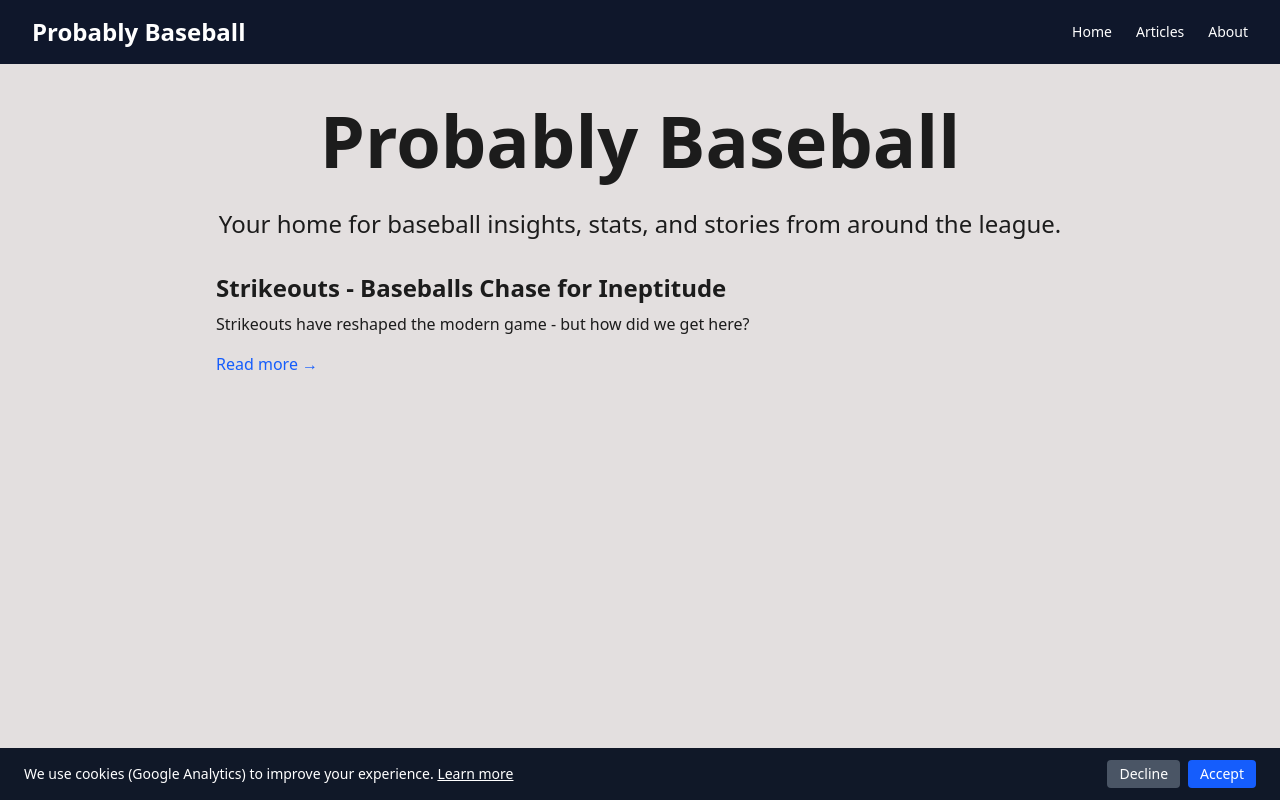
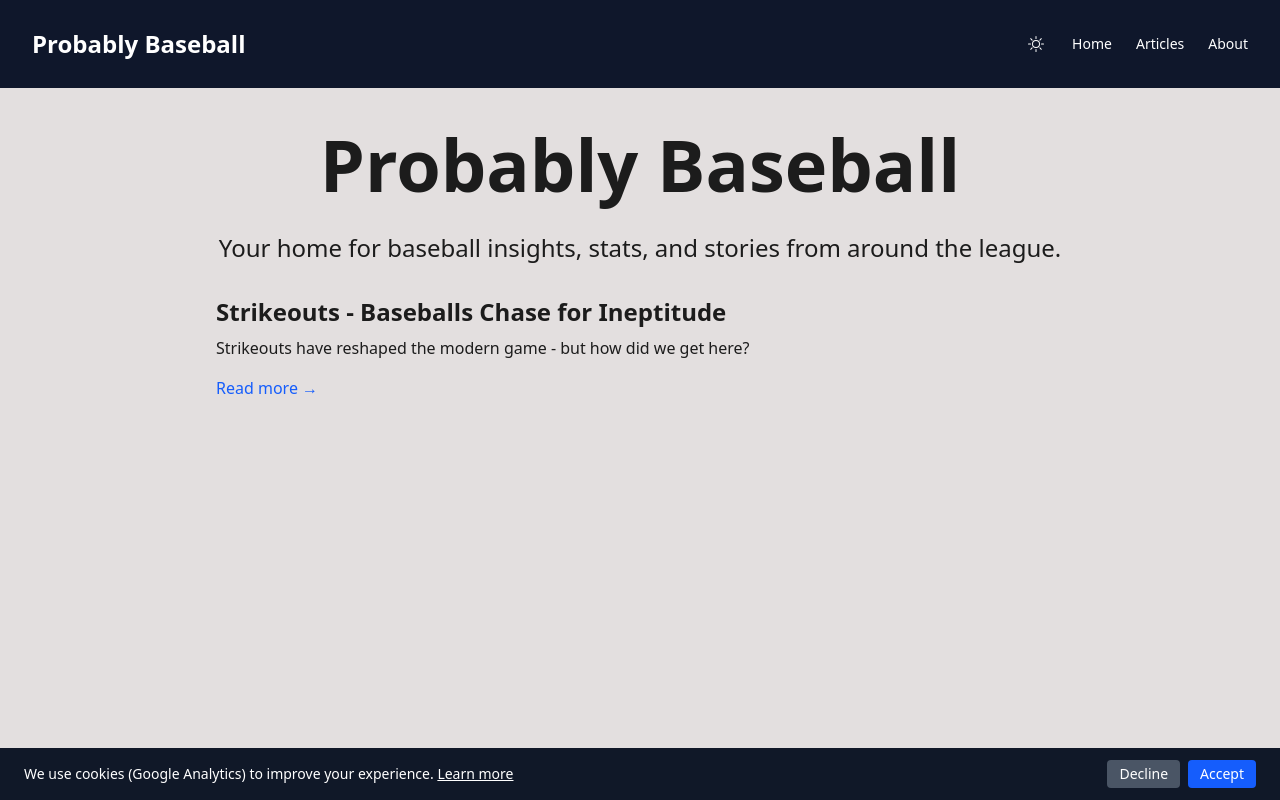
Before and after one commit to ColeB2/probablybaseball, a Next.js app: page / in a window 1280 px wide. Shown: the top 800 px of the page. Built offline with nearby package versions, Linux system fonts and the light colour scheme.

Commit message:
nvabar, and dark/light changes with hook

```diff
--- a/src/components/Navbar/Navbar.tsx
+++ b/src/components/Navbar/Navbar.tsx
@@ -1,4 +1,5 @@
 import Link from "next/link";
+import ThemeToggle from "../ThemeToggle/ThemeToggle";
 
 export default function Navbar() {
   return (
@@ -7,6 +8,9 @@ export default function Navbar() {
         Probably Baseball
       </Link>
 
+      <div className="flex items-center ml-auto mr-6">
+            <ThemeToggle/>
+        </div>
       <div className="flex gap-6 text-sm font-medium text-white">
         <Link href="/" className="hover:text-gray-400 transition">
           Home
--- /dev/null
+++ b/src/components/ThemeToggle/ThemeToggle.tsx
@@ -0,0 +1,98 @@
+"use client";
+import { useLocalStorage } from '@/hooks/hooks';
+import { useEffect, useState } from 'react';
+
+
+const ThemeToggle: React.FC = () => {
+    const [theme, setTheme] = useLocalStorage<string>('theme', 'light');
+
+
+    useEffect(() => {
+        const root = window.document.documentElement;
+        if (typeof window !== 'undefined') {
+            root.classList.add(theme);
+            root.classList.remove(theme === 'dark' ? 'light' : 'dark');
+            localStorage.setItem('theme', theme);
+        }
+    }, [theme]);
+
+    const toggleTheme = () => {
+        setTheme(theme === 'dark' ? 'light' : 'dark');
+    };
+
+    const [isHovered, setIsHovered] = useState(false);
+
+    const handleMouseEnter = () => {
+        setIsHovered(true);
+    };
+
+    const handleMouseLeave = () => {
+        setIsHovered(false);
+    };
+
+    return (
+        <div
+            onMouseEnter={handleMouseEnter}
+            onMouseLeave={handleMouseLeave}
+            onClick={toggleTheme}
+            className="
+                flex
+                items-center
+                justify-center
+                text-black
+                rounded-full
+                w-6
+                h-6
+                cursor-pointer
+                my-4
+                hover:border-blue-400
+                hover:border-2
+                "
+            // className="md:p-4 py-2 px-4 block hover:text-blue-400 text-white mx-4"
+        >
+    {/* SVG icons */}
+        {theme == 'dark' ? (
+            <svg
+                xmlns="http://www.w3.org/2000/svg"
+                width="16"
+                height="16"
+                // fill="currentColor"
+                // fill="white"
+                // tailwindcss blue-400
+                fill={isHovered ? "#60a5fa" : "white"}
+                viewBox="0 0 16 16"
+                aria-labelledby="moonTitle moonDesc"
+                className="button-image"
+            >
+                <title id="moonTitle">Moon</title>
+                    <desc id="moonDesc">
+                        An svg of a moon, used to change from dark mode to light
+                        mode.
+                    </desc>
+                <path d="M6 .278a.768.768 0 0 1 .08.858 7.208 7.208 0 0 0-.878 3.46c0 4.021 3.278 7.277 7.318 7.277.527 0 1.04-.055 1.533-.16a.787.787 0 0 1 .81.316.733.733 0 0 1-.031.893A8.349 8.349 0 0 1 8.344 16C3.734 16 0 12.286 0 7.71 0 4.266 2.114 1.312 5.124.06A.752.752 0 0 1 6 .278zM4.858 1.311A7.269 7.269 0 0 0 1.025 7.71c0 4.02 3.279 7.276 7.319 7.276a7.316 7.316 0 0 0 5.205-2.162c-.337.042-.68.063-1.029.063-4.61 0-8.343-3.714-8.343-8.29 0-1.167.242-2.278.681-3.286z" />
+            </svg>
+        ) : (
+            <svg
+                xmlns="http://www.w3.org/2000/svg"
+                width="16"
+                height="16"
+                // fill="currentColor"
+                // fill="white"
+                fill={isHovered ? "#60a5fa" : "white"}
+                viewBox="0 0 16 16"
+                aria-labelledby="sunTitle sunDesc"
+                className="button-image"
+            >
+                <title id="sunTitle">Sun</title>
+                <desc id="sunDesc">
+                    An svg of a sun, used to change from light mode to dark
+                    mode.
+                </desc>
+                <path d="M8 11a3 3 0 1 1 0-6 3 3 0 0 1 0 6zm0 1a4 4 0 1 0 0-8 4 4 0 0 0 0 8zM8 0a.5.5 0 0 1 .5.5v2a.5.5 0 0 1-1 0v-2A.5.5 0 0 1 8 0zm0 13a.5.5 0 0 1 .5.5v2a.5.5 0 0 1-1 0v-2A.5.5 0 0 1 8 13zm8-5a.5.5 0 0 1-.5.5h-2a.5.5 0 0 1 0-1h2a.5.5 0 0 1 .5.5zM3 8a.5.5 0 0 1-.5.5h-2a.5.5 0 0 1 0-1h2A.5.5 0 0 1 3 8zm10.657-5.657a.5.5 0 0 1 0 .707l-1.414 1.415a.5.5 0 1 1-.707-.708l1.414-1.414a.5.5 0 0 1 .707 0zm-9.193 9.193a.5.5 0 0 1 0 .707L3.05 13.657a.5.5 0 0 1-.707-.707l1.414-1.414a.5.5 0 0 1 .707 0zm9.193 2.121a.5.5 0 0 1-.707 0l-1.414-1.414a.5.5 0 0 1 .707-.707l1.414 1.414a.5.5 0 0 1 0 .707zM4.464 4.465a.5.5 0 0 1-.707 0L2.343 3.05a.5.5 0 1 1 .707-.707l1.414 1.414a.5.5 0 0 1 0 .708z" />
+            </svg>
+        )}
+    </div>
+  );
+};
+
+export default ThemeToggle;
--- /dev/null
+++ b/src/hooks/hooks.ts
@@ -0,0 +1,41 @@
+//Non consent required version, which since we aren't storing user info
+
+import { useEffect, useState } from "react";
+
+// has no need
+type SetValue<T> = React.Dispatch<React.SetStateAction<T>>;
+const useLocalStorage = <T,>(key: string, initialValue: T): [T, SetValue<T>, () => void] => {
+    // Retrieve stored value from localStorage or use initialValue
+    const [storedValue, setStoredValue] = useState<T>(() => {
+        try {
+            const item = window.localStorage.getItem(key);
+            return item ? JSON.parse(item) : initialValue;
+        // eslint-disable-next-line @typescript-eslint/no-unused-vars
+        } catch (error) {
+            // console.error(error);
+            return initialValue;
+        }
+    });
+
+    // Update localStorage when storedValue changes
+    useEffect(() => {
+        try {
+            window.localStorage.setItem(key, JSON.stringify(storedValue));
+        // eslint-disable-next-line @typescript-eslint/no-unused-vars
+        } catch (error) {
+            // console.error(error);
+        }
+    }, [key, storedValue]);
+
+    // Function to reset storedValue to initialValue and update localStorage
+    const resetToDefault = () => {
+        setStoredValue(initialValue);
+        window.localStorage.setItem(key, JSON.stringify(initialValue));
+    };
+
+    return [storedValue, setStoredValue, resetToDefault];
+};
+
+export {
+    useLocalStorage
+}
```
